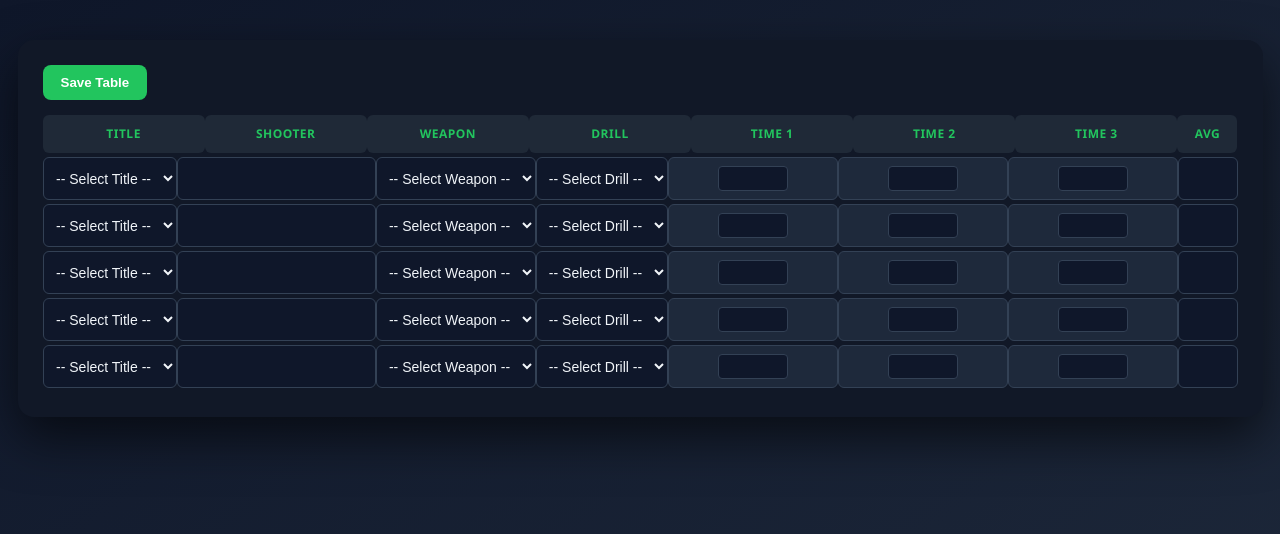
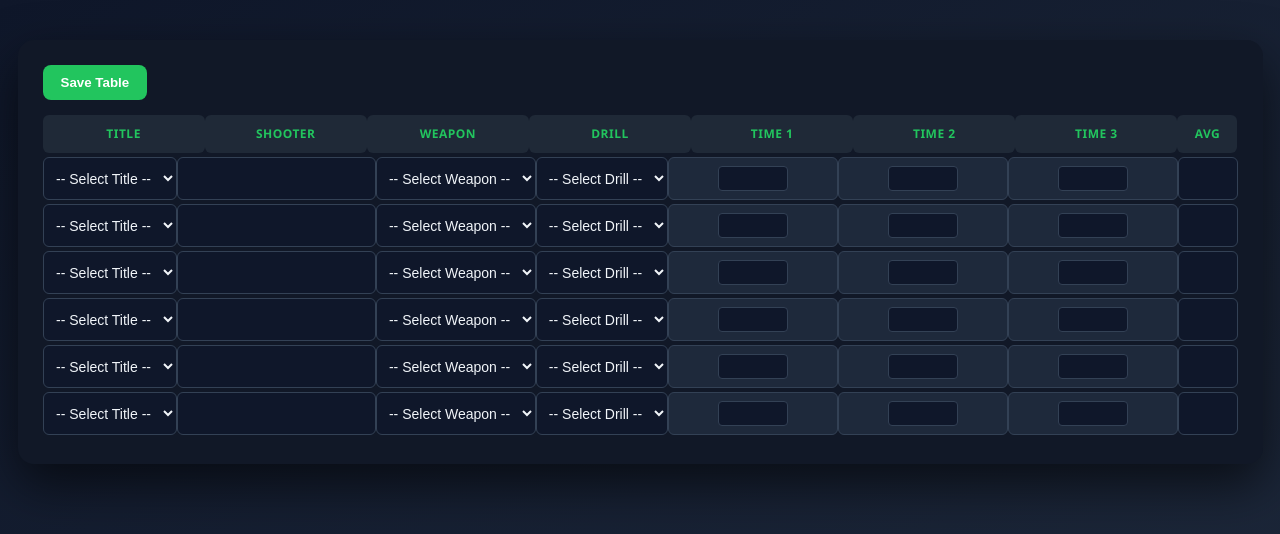
Before and after one commit to FatherIrish/ivyp, a React (Vite) app in the folder my-react-app/: page / in a window 1280 px wide. Shown: the top 534 px of the page. Built offline with nearby package versions, Linux system fonts and the light colour scheme.

Commit message:
Drill function update, removal of holster function

```diff
--- a/my-react-app/src/App.jsx
+++ b/my-react-app/src/App.jsx
@@ -19,13 +19,11 @@ const DrillOptionsByWeapon = {
   Pistol: ['Cover', 'Single Fire', 'Two Shot Reload', 'Eleanor', 'Mozambique', 'Transition'],
 };
 
-const holster_handicap = 0.25;
 
 const createEmptyRow = () => ({
   Title: '',
   Shooter: '',
   Weapon: '',
-  Holster: false,
   Drill: '',
   Time1: '',
   Time2: '',
@@ -34,9 +32,9 @@ const createEmptyRow = () => ({
 });
 
 const TimeStandards = {
-  Operator: { Cover: 0.3, 'Single Fire': 0.2, 'Two Shot Reload': 0.4, Eleanor: 0.45, Mozambique: 0.35, Transition: 0.55 },
-  Shooter: { Cover: 0.6, 'Single Fire': 0.5, 'Two Shot Reload': 0.7, Eleanor: 0.6, Mozambique: 0.5, Transition: 0.7 },
-  Safety: { Cover: 0.4, 'Single Fire': 0.3, 'Two Shot Reload': 0.5, Eleanor: 0.5, Mozambique: 0.4, Transition: 0.6 },
+  Operator: { Cover: 1.5, 'Single Fire': 1.0, 'Two Shot Reload': 3.5, Eleanor: 2.5, Mozambique: 1.5, Transition: 3.0 },
+  Shooter: { Cover: 2.0, 'Single Fire': 2.0, 'Two Shot Reload': 5.0, Eleanor: 5.0, Mozambique: 2.5, Transition: 5.0 },
+  Safety: { Cover: 1.7, 'Single Fire': 1.8, 'Two Shot Reload': 4.0, Eleanor: 4.5, Mozambique: 2.0, Transition: 4.0 },
 };
 
 function App() {
@@ -51,35 +49,30 @@ function App() {
         console.error('Failed to parse saved data:', e);
       }
     }
-    return Array.from({ length: 5 }, createEmptyRow);
+    return Array.from({ length: 6 }, createEmptyRow);
   });
 
   // Dynamically generate columns
-  const columns = (() => {
-    const showHolster = data.some(row => row.Weapon === 'Pistol');
-    const cols = [
+const columns = [
   { label: 'Title', key: 'Title' },
   { label: 'Shooter', key: 'Shooter' },
   { label: 'Weapon', key: 'Weapon' },
-    ];
-    if (showHolster) cols.push({ label: 'Holster', key: 'Holster' });
-    cols.push(
-      { label: 'Drill', key: 'Drill' },
+  { label: 'Drill', key: 'Drill'},
   { label: 'Time 1', key: 'Time1' },
   { label: 'Time 2', key: 'Time2' },
   { label: 'Time 3', key: 'Time3' },
-      { label: 'AVG', key: 'AVG' }
-    );
-    return cols;
-  })();
+  { label: 'AVG', key: 'AVG' },
+];
+
+const [selectedDrill, setSelectedDrill] = useState('');
 
 const updateCell = (rowIndex, field, value) => {
-    setData(prevData =>
-      prevData.map((row, i) => {
+  setData(prevData => {
+    let updatedData = prevData.map((row, i) => {
       if (i !== rowIndex) return row;
-
       const updatedRow = { ...row, [field]: value };
 
+      // Reset dependent fields
       if (field === 'Title') {
         updatedRow.Shooter = '';
         updatedRow.Weapon = '';
@@ -87,7 +80,6 @@ function App() {
         updatedRow.Time1 = '';
         updatedRow.Time2 = '';
         updatedRow.Time3 = '';
-          updatedRow.Holster = false;
       }
 
       if (field === 'Weapon') {
@@ -95,7 +87,6 @@ function App() {
         updatedRow.Time1 = '';
         updatedRow.Time2 = '';
         updatedRow.Time3 = '';
-          updatedRow.Holster = false;
       }
 
       if (field === 'Drill') {
@@ -105,16 +96,29 @@ function App() {
       }
 
       return updatedRow;
-      })
-    );
+    });
+
+    // Auto-add a new row if editing the last row and it has some value
+    const lastRow = updatedData[updatedData.length - 1];
+    if (!isRowEmpty(lastRow)) {
+      updatedData.push(createEmptyRow());
+    }
+
+    return updatedData;
+  });
 };
+
+
+  const isRowEmpty = (row) =>
+  Object.values(row).every((v) => v === '' || v === null || v === undefined);
+
 
   const getStandardTime = row => {
     const titleData = TimeStandards[row.Title];
     if (!titleData) return null;
-    const base = titleData[row.Drill];
+    const base = titleData[selectedDrill];
     if (base == null) return null;
-    return row.Holster ? base + holster_handicap : base;
+    return base;
   };
 
   const calculateAverage = row => {
@@ -141,7 +145,7 @@ function App() {
           className="row header"
           style={{
             gridTemplateColumns: columns
-              .map(col => (col.key === 'Holster' || col.key === 'AVG' ? '60px' : '1fr'))
+              .map(col => (col.key === 'AVG' ? '60px' : '1fr'))
               .join(' '),
           }}
         >
@@ -159,7 +163,7 @@ function App() {
             className="row"
             style={{
               gridTemplateColumns: columns
-                .map(col => (col.key === 'Holster' || col.key === 'AVG' ? '60px' : '1fr'))
+                .map(col => (col.key === 'AVG' ? '60px' : '1fr'))
                 .join(' '),
             }}
           >
@@ -211,30 +215,31 @@ function App() {
                 );
               }
 
-              // Holster
-              if (col.key === 'Holster') {
-                return (
-                  <div key={`${rowIndex}-${col.key}`} className="cell">
-                    {row.Weapon === 'Pistol' && (
-                      <input
-                        type="checkbox"
-                        checked={row.Holster}
-                        onChange={e => updateCell(rowIndex, 'Holster', e.target.checked)}
-                      />
-                    )}
-                  </div>
-                );
-              }
 
               // Drill
 if (col.key === 'Drill') {
-                const drillsToShow = row.Weapon ? DrillOptionsByWeapon[row.Weapon] : [];
+  const allWeapons = data.map(row => row.Weapon).filter(Boolean);
+  const firstWeapon = allWeapons[0];
+  const drillsToShow = firstWeapon ? DrillOptionsByWeapon[firstWeapon] : [];
+
   return (
     <select
       key={`${rowIndex}-${col.key}`}
       className="cell"
-                    value={row[col.key]}
-                    onChange={e => updateCell(rowIndex, col.key, e.target.value)}
+      value={selectedDrill}
+      onChange={e => {
+        setSelectedDrill(e.target.value);
+
+        // Reset times for ALL rows when drill changes
+        setData(prev =>
+          prev.map(row => ({
+            ...row,
+            Time1: '',
+            Time2: '',
+            Time3: '',
+          }))
+        );
+      }}
     >
       <option value="">-- Select Drill --</option>
       {drillsToShow.map(d => (
@@ -245,6 +250,7 @@ function App() {
     </select>
   );
 }
+
 
               // Time columns
               if (col.key.startsWith('Time')) {
```
Lines whose indentation alone changed are shown as unchanged.
